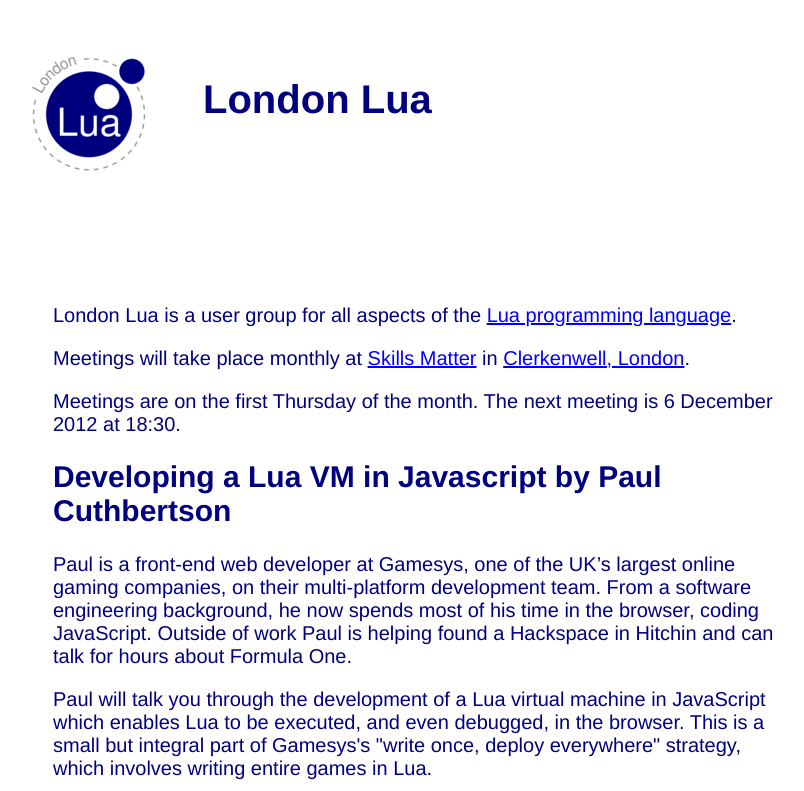
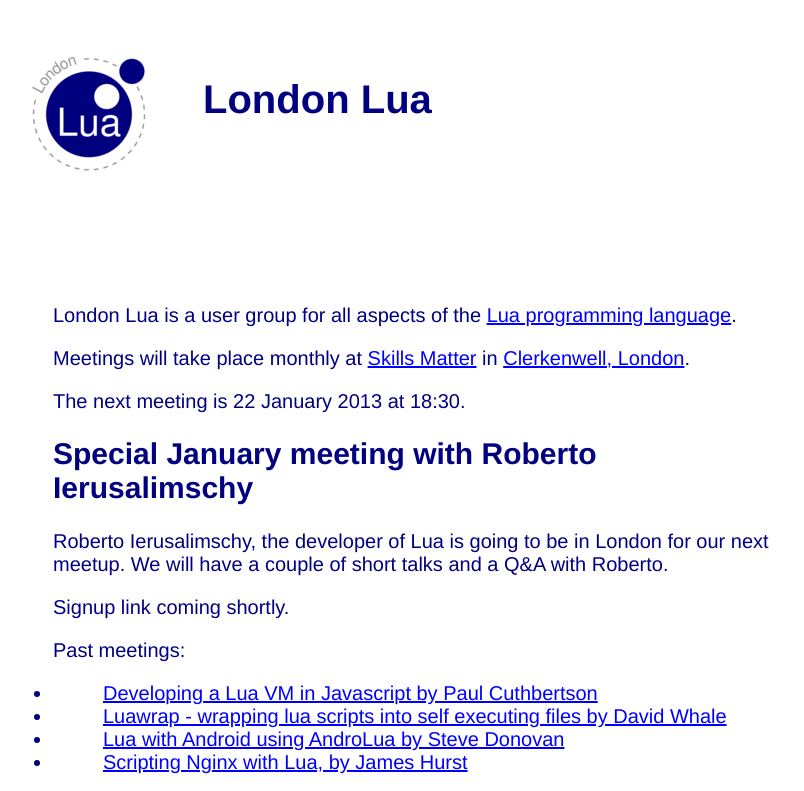
Before and after one commit to justincormack/londonlua, a plain HTML site: page index.html in a window 1280 px wide. Shown: the top 791 px of the page, without its empty margins (5-809 px from the left). Drawn offline with Linux system fonts and the light colour scheme.

Commit message:
january meetup

```diff
--- a/index.html
+++ b/index.html
@@ -12,18 +12,17 @@
 <p>London Lua is a user group for all aspects of the <a href="http://www.lua.org/">Lua programming language</a>.
 <p>Meetings will take place monthly at <a href="http://skillsmatter.com/">Skills Matter</a> in <a href="http://skillsmatter.com/go/find-us">Clerkenwell, London</a>.
 
-<p>Meetings are on the first Thursday of the month. The next meeting is 6 December 2012 at 18:30.
+<p>The next meeting is 22 January 2013 at 18:30.
 
-<h2>Developing a Lua VM in Javascript by Paul Cuthbertson</h2>
+<h2>Special January meeting with Roberto Ierusalimschy</h2>
 
-<p>Paul is a front-end web developer at Gamesys, one of the UK’s largest online gaming companies, on their multi-platform development team. From a software engineering background, he now spends most of his time in the browser, coding JavaScript. Outside of work Paul is helping found a Hackspace in Hitchin and can talk for hours about Formula One.
-
-<p>Paul will talk you through the development of a Lua virtual machine in JavaScript which enables Lua to be executed, and even debugged, in the browser. This is a small but integral part of Gamesys's "write once, deploy everywhere" strategy, which involves writing entire games in Lua.
+<p>Roberto Ierusalimschy, the developer of Lua is going to be in London for our next meetup. We will have a couple of short talks and a Q&A with Roberto.
 
 <p>Signup link coming shortly.
 
 <p>Past meetings:
 <ul>
+<li><a href="luajavascript/index.html">Developing a Lua VM in Javascript by Paul Cuthbertson</a></li>
 <li><a href="luawrap/index.html">Luawrap - wrapping lua scripts into self executing files by David Whale</a></li>
 <li><a href="androlua/index.html">Lua with Android using AndroLua by Steve Donovan</a></li>
 <li><a href="scripting_nginx_with_lua/index.html">Scripting Nginx with Lua, by James Hurst</a></li>
```
Also changed, not shown: luajavascript/index.html (added, +18 -0 lines).
